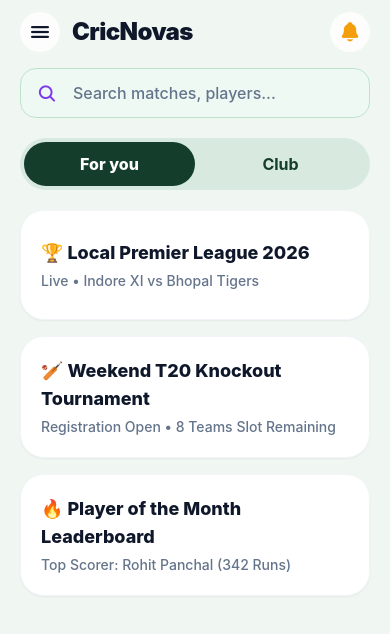
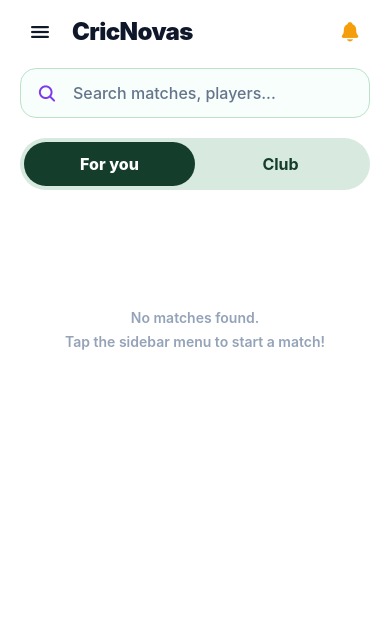
Before and after one commit to rohit-9893/cricnova-frontend, a React Native app: screen /Home in a window 390 px wide. Shown: the top 634 px of the page. Built offline with nearby package versions, Linux system fonts and the light colour scheme.

Commit message:
Remove all static data from project - clean slate for API integration

```diff
--- a/src/app/(home)/HomeScreen.js
+++ b/src/app/(home)/HomeScreen.js
@@ -1,10 +1,9 @@
 import React, { useState } from "react";
-import { View, ScrollView, StatusBar } from "react-native";
+import { View, ScrollView, StatusBar, Text } from "react-native";
 import { SafeAreaView } from "react-native-safe-area-context";
 import HomeTopHeader from "../../components/home/HomeTopHeader";
 import HomeSearchBar from "../../components/home/HomeSearchBar";
 import HomePillTabs from "../../components/home/HomePillTabs";
-import HomeFeedCard from "../../components/home/HomeFeedCard";
 import SidebarDrawer from "../../components/ui/SidebarDrawer";
 
 const HomeScreen = ({ navigation }) => {
@@ -13,10 +12,10 @@ const HomeScreen = ({ navigation }) => {
   const [isSidebarVisible, setIsSidebarVisible] = useState(false);
 
   return (
-    <SafeAreaView className="flex-1 bg-[#F0F7F2]">
-      <StatusBar barStyle="dark-content" backgroundColor="#F0F7F2" />
+    <SafeAreaView className="flex-1 bg-white">
+      <StatusBar barStyle="dark-content" backgroundColor="#FFFFFF" />
 
-      {/* Top Header Bar (Sidebar ☰ + CricNovas + Golden Bell 🔔) */}
+      {/* Top Header Bar */}
       <HomeTopHeader
         onMenuPress={() => setIsSidebarVisible(true)}
         onNotificationPress={() =>
@@ -25,7 +24,7 @@ const HomeScreen = ({ navigation }) => {
       />
 
       {/* Main Scrollable Canvas */}
-      <ScrollView showsVerticalScrollIndicator={false} className="flex-1">
+      <ScrollView showsVerticalScrollIndicator={false} className="flex-1 bg-white">
         {/* Search Input Bar */}
         <HomeSearchBar
           value={searchQuery}
@@ -33,55 +32,20 @@ const HomeScreen = ({ navigation }) => {
           placeholder="Search matches, players..."
         />
 
-        {/* Forest Green Pill Tabs (For you / Club) */}
+        {/* Pill Tabs */}
         <HomePillTabs
           activeTab={activeTab}
           onTabPress={(tab) => setActiveTab(tab)}
         />
 
-        {/* Feed Cards Section */}
-        {activeTab === "For you" ? (
-          <View className="pb-8">
-            <HomeFeedCard
-              title="🏆 Local Premier League 2026"
-              subtitle="Live • Indore XI vs Bhopal Tigers"
-              onPress={() =>
-                navigation && navigation.navigate && navigation.navigate("Placeholder", { title: "Match Details" })
-              }
-            />
-            <HomeFeedCard
-              title="🏏 Weekend T20 Knockout Tournament"
-              subtitle="Registration Open • 8 Teams Slot Remaining"
-              onPress={() =>
-                navigation && navigation.navigate && navigation.navigate("Placeholder", { title: "Tournament Registration" })
-              }
-            />
-            <HomeFeedCard
-              title="🔥 Player of the Month Leaderboard"
-              subtitle="Top Scorer: Rohit Panchal (342 Runs)"
-              onPress={() =>
-                navigation && navigation.navigate && navigation.navigate("Placeholder", { title: "Leaderboard" })
-              }
-            />
-          </View>
-        ) : (
-          <View className="pb-8">
-            <HomeFeedCard
-              title="🛡️ Royal Cricket Club"
-              subtitle="Indore • 24 Members"
-              onPress={() =>
-                navigation && navigation.navigate && navigation.navigate("Placeholder", { title: "Club Details" })
-              }
-            />
-            <HomeFeedCard
-              title="🛡️ Strikers XI Cricket Club"
-              subtitle="Bhopal • 18 Members"
-              onPress={() =>
-                navigation && navigation.navigate && navigation.navigate("Placeholder", { title: "Club Details" })
-              }
-            />
-          </View>
-        )}
+        {/* Empty State — API se data aayega */}
+        <View className="flex-1 items-center justify-center py-24 px-8">
+          <Text className="text-slate-400 text-sm font-semibold text-center leading-6">
+            {activeTab === "For you"
+              ? "No matches found.\nTap the sidebar menu to start a match!"
+              : "No clubs found.\nJoin or create a club to see it here."}
+          </Text>
+        </View>
       </ScrollView>
 
       {/* Animated Sidebar Drawer Modal */}
--- a/src/app/match/SelectTeamScreen.js
+++ b/src/app/match/SelectTeamScreen.js
@@ -16,25 +16,8 @@ import TeamCard from "../../components/team/TeamCard";
 import TeamLogoPicker from "../../components/team/TeamLogoPicker";
 import UnderlineInput from "../../components/ui/UnderlineInput";
 
-// Shared team storage across navigation turns
-let globalTeamsList = [
-  {
-    id: "team_1",
-    teamName: "CSK Indore",
-    avatarColor: "#9333EA",
-    avatarInitials: "CS",
-    location: "Indore",
-    captainName: "Shivam Solanki",
-  },
-  {
-    id: "team_2",
-    teamName: "RCB Royals",
-    avatarColor: "#1D4ED8",
-    avatarInitials: "RC",
-    location: "Indore",
-    captainName: "Rohit Panchal",
-  },
-];
+// Shared team storage across navigation turns (starts empty — filled by API)
+let globalTeamsList = [];
 
 const AVATAR_COLORS = [
   "#0D9488", "#9333EA", "#1D4ED8", "#F43F5E",
@@ -51,9 +34,9 @@ const SelectTeamScreen = ({ navigation, route }) => {
 
   // Form State for "Add" Tab
   const [teamName, setTeamName] = useState("");
-  const [city, setCity] = useState("Indore");
+  const [city, setCity] = useState("");
   const [captainPhone, setCaptainPhone] = useState("");
-  const [captainName, setCaptainName] = useState("Rohit Panchal");
+  const [captainName, setCaptainName] = useState("");
   const [addSelf, setAddSelf] = useState(true);
 
   // Dynamic Header Title
--- a/src/app/profile/EditProfileScreen.js
+++ b/src/app/profile/EditProfileScreen.js
@@ -44,15 +44,15 @@ const BOWLING_STYLES = [
 
 const EditProfileScreen = ({ navigation }) => {
   // Form State
-  const [playerName, setPlayerName] = useState("Rohit Panchal");
-  const [location, setLocation] = useState("Indore");
-  const [dob, setDob] = useState("2000-03-02");
+  const [playerName, setPlayerName] = useState("");
+  const [location, setLocation] = useState("");
+  const [dob, setDob] = useState("");
   const [email, setEmail] = useState("");
-  const [mobileNumber, setMobileNumber] = useState("7224012604");
+  const [mobileNumber, setMobileNumber] = useState("");
   const [playingRole, setPlayingRole] = useState("None");
-  const [battingStyle, setBattingStyle] = useState("Left-hand bat");
-  const [bowlingStyle, setBowlingStyle] = useState("Right-arm fast");
-  const [gender, setGender] = useState("Male");
+  const [battingStyle, setBattingStyle] = useState("Right-hand bat");
+  const [bowlingStyle, setBowlingStyle] = useState("None");
+  const [gender, setGender] = useState("");
 
   const handleUpdate = () => {
     Alert.alert("Success", "Profile updated successfully!", [
--- a/src/app/profile/MyProfileScreen.js
+++ b/src/app/profile/MyProfileScreen.js
@@ -32,11 +32,11 @@ const MyProfileScreen = ({ navigation }) => {
       <ScrollView showsVerticalScrollIndicator={false} contentContainerStyle={styles.scrollContent}>
         {/* Profile Header Details & Stats Card */}
         <ProfileHeaderCard
-          name="Rohit Panchal"
-          location="Indore"
-          sinceDate="30-Jul-2026"
+          name=""
+          location=""
+          sinceDate=""
           followersCount={0}
-          viewsCount={1}
+          viewsCount={0}
           onGoProPress={() => navigation.navigate("Placeholder", { title: "PRO Membership" })}
           onEditAvatarPress={() => navigation.navigate("EditProfile")}
           onQrPress={() => navigation.navigate("Placeholder", { title: "Your QR Code" })}
@@ -44,7 +44,7 @@ const MyProfileScreen = ({ navigation }) => {
 
         {/* Custom Jersey Store Carousel */}
         <CustomJerseyCarousel
-          userName="Rohit Panchal"
+          userName=""
           onItemPress={() => navigation.navigate("Placeholder", { title: "Custom Jersey Store" })}
         />
 
@@ -55,14 +55,14 @@ const MyProfileScreen = ({ navigation }) => {
 
         {/* My Profile Details Card (Grid Fields + Progress Bar + Complete Profile) */}
         <MyProfileDetailsCard
-          mobileNumber="7224012604"
-          gender="Male"
-          playingRole="-"
-          battingStyle="LHB"
-          bowlingStyle="Right-arm fast"
-          dob="2000-03-02"
-          email="-"
-          progressPercent={75}
+          mobileNumber=""
+          gender=""
+          playingRole=""
+          battingStyle=""
+          bowlingStyle=""
+          dob=""
+          email=""
+          progressPercent={0}
           onEditPress={() => navigation.navigate("EditProfile")}
           onCompleteProfilePress={() => navigation.navigate("EditProfile")}
         />
--- a/src/components/profile/CustomJerseyCarousel/CustomJerseyCarousel.js
+++ b/src/components/profile/CustomJerseyCarousel/CustomJerseyCarousel.js
@@ -30,7 +30,7 @@ const JERSEYS = [
 ];
 
 const CustomJerseyCarousel = ({
-  userName = "Rohit Panchal",
+  userName = "",
   onItemPress,
 }) => {
   return (
--- a/src/components/profile/ProfileHeaderCard/ProfileHeaderCard.js
+++ b/src/components/profile/ProfileHeaderCard/ProfileHeaderCard.js
@@ -3,11 +3,11 @@ import { View, Text, TouchableOpacity } from "react-native";
 import { Ionicons } from "@expo/vector-icons";
 
 const ProfileHeaderCard = ({
-  name = "Rohit Panchal",
-  location = "Indore",
-  sinceDate = "30-Jul-2026",
+  name = "",
+  location = "",
+  sinceDate = "",
   followersCount = 0,
-  viewsCount = 1,
+  viewsCount = 0,
   onGoProPress,
   onEditAvatarPress,
   onQrPress,
--- a/src/components/ui/SidebarDrawer/SidebarDrawer.js
+++ b/src/components/ui/SidebarDrawer/SidebarDrawer.js
@@ -37,7 +37,7 @@ const MENU_ITEMS = [
   { id: "app_code", title: "App code", icon: "qr-code-outline", badge: null },
 ];
 
-const SidebarDrawer = ({ visible, onClose, navigation }) => {
+const SidebarDrawer = ({ visible, onClose, navigation, user = {} }) => {
   const slideAnim = useRef(new Animated.Value(-DRAWER_WIDTH)).current;
   const fadeAnim = useRef(new Animated.Value(0)).current;
   const isClosing = useRef(false);
@@ -217,11 +217,15 @@ const SidebarDrawer = ({ visible, onClose, navigation }) => {
                   {/* User Info Details */}
                   <View className="flex-1">
                     <Text className="text-white text-lg font-bold mb-0.5" numberOfLines={1}>
-                      Rohit Panchal
+                      {user.name || "Guest User"}
                     </Text>
-                    <Text className="text-slate-300 text-xs mb-1.5">7224012604</Text>
+                    <Text className="text-slate-300 text-xs mb-1.5">
+                      {user.phone || "Not logged in"}
+                    </Text>
                     <View className="border border-emerald-400/40 bg-emerald-500/10 rounded-full px-2.5 py-0.5 self-start">
-                      <Text className="text-emerald-300 text-[10px] font-bold">Free User</Text>
+                      <Text className="text-emerald-300 text-[10px] font-bold">
+                        {user.plan || "Free User"}
+                      </Text>
                     </View>
                   </View>
 
@@ -242,9 +246,14 @@ const SidebarDrawer = ({ visible, onClose, navigation }) => {
                 {/* Profile Completion Progress Bar */}
                 <View className="flex-row items-center mt-1">
                   <View className="flex-1 h-1.5 bg-white/20 rounded-full overflow-hidden mr-2.5">
-                    <View className="h-full bg-brand-teal rounded-full" style={{ width: "75%" }} />
+                    <View
+                      className="h-full bg-brand-teal rounded-full"
+                      style={{ width: `${user.profileCompletion || 0}%` }}
+                    />
                   </View>
-                  <Text className="text-slate-300 text-xs italic font-medium">75%</Text>
+                  <Text className="text-slate-300 text-xs italic font-medium">
+                    {user.profileCompletion || 0}%
+                  </Text>
                 </View>
               </View>
 
```
